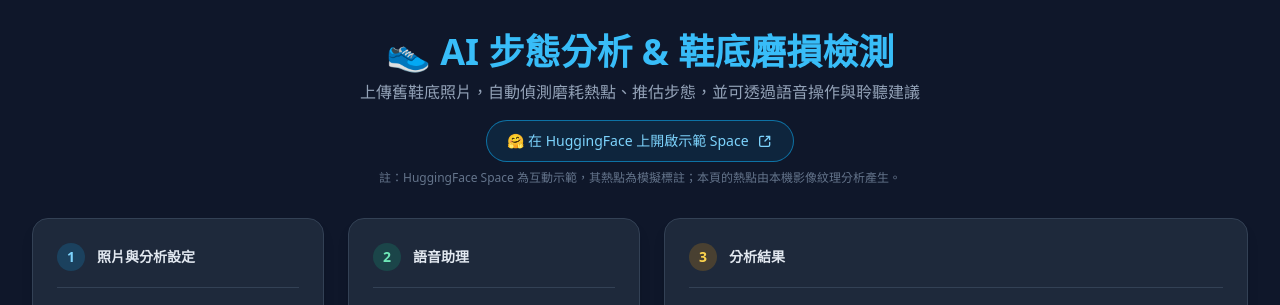
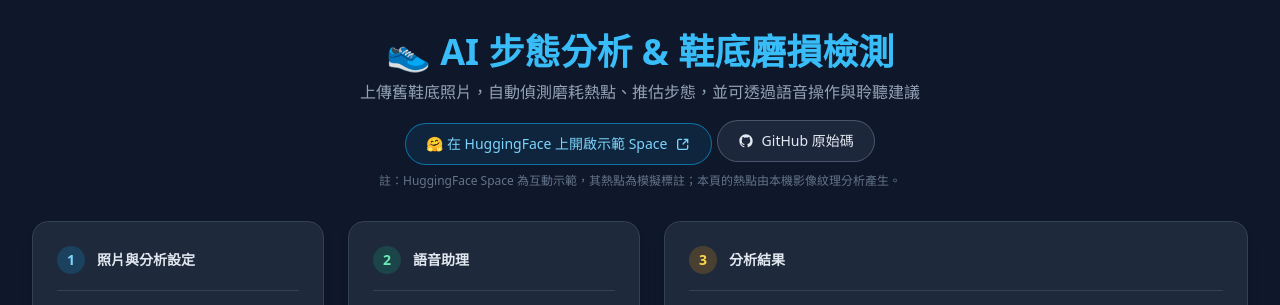
Before and after one commit to suntoryan311-svg/foothealth, a plain HTML site: page index.html in a window 1280 px wide. Shown: the top 305 px of the page. Drawn offline with nearby package versions, Linux system fonts and the light colour scheme.

Commit message:
Link project to GitHub repository

```diff
--- a/index.html
+++ b/index.html
@@ -64,6 +64,13 @@
         <svg class="w-4 h-4" fill="none" stroke="currentColor" stroke-width="2" viewBox="0 0 24 24" aria-hidden="true">
           <path stroke-linecap="round" stroke-linejoin="round" d="M14 5h5v5M19 5l-7 7M19 14v4a2 2 0 0 1-2 2H6a2 2 0 0 1-2-2V7a2 2 0 0 1 2-2h4" />
         </svg>
+      </a>
+      <a href="https://github.com/suntoryan311-svg/foothealth" target="_blank" rel="noopener noreferrer"
+         class="inline-flex items-center gap-2 mt-4 px-5 py-2.5 rounded-full border border-slate-500/60 bg-slate-700/40 text-slate-200 text-sm font-medium hover:bg-slate-700/70 hover:text-white transition">
+        <svg class="w-4 h-4" fill="currentColor" viewBox="0 0 24 24" aria-hidden="true">
+          <path fill-rule="evenodd" d="M12 2C6.477 2 2 6.484 2 12.017c0 4.425 2.865 8.18 6.839 9.504.5.092.682-.217.682-.483 0-.237-.008-.868-.013-1.703-2.782.605-3.369-1.343-3.369-1.343-.454-1.158-1.11-1.466-1.11-1.466-.908-.62.069-.608.069-.608 1.003.07 1.531 1.032 1.531 1.032.892 1.53 2.341 1.088 2.91.832.092-.647.35-1.088.636-1.338-2.22-.253-4.555-1.113-4.555-4.951 0-1.093.39-1.988 1.029-2.688-.103-.253-.446-1.272.098-2.65 0 0 .84-.27 2.75 1.026A9.564 9.564 0 0 1 12 6.844c.85.004 1.705.115 2.504.337 1.909-1.296 2.747-1.027 2.747-1.027.546 1.379.202 2.398.1 2.651.64.7 1.028 1.595 1.028 2.688 0 3.848-2.339 4.695-4.566 4.943.359.309.678.92.678 1.855 0 1.338-.012 2.419-.012 2.747 0 .268.18.58.688.482A10.019 10.019 0 0 0 22 12.017C22 6.484 17.522 2 12 2Z" clip-rule="evenodd" />
+        </svg>
+        GitHub 原始碼
       </a>
       <p class="text-xs text-slate-500 mt-2">註：HuggingFace Space 為互動示範，其熱點為模擬標註；本頁的熱點由本機影像紋理分析產生。</p>
     </header>
```
Also changed, not shown: 1 other file.
